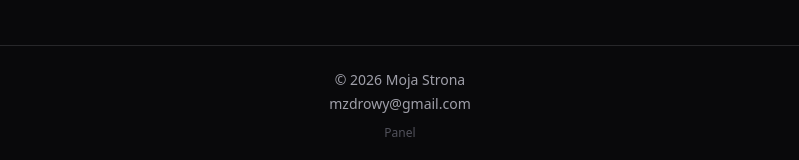
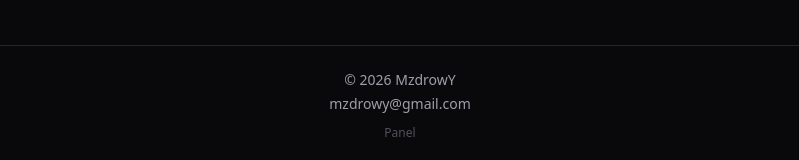
Before and after one commit to MzdrowY/mzdrowy.github.io, a Next.js app: page / in a window 1280 px wide. Shown: the part 919-1079 px from the top of the page, without its empty margins (240-1039 px from the left). Built offline with nearby package versions, Linux system fonts and the light colour scheme; no server answers.

Commit message:
Fix footer: Moja Strona → MzdrowY

```diff
--- a/src/app/layout.tsx
+++ b/src/app/layout.tsx
@@ -66,7 +66,7 @@
         <VisitTracker />
         <main className="flex-1">{children}</main>
         <footer className="border-t border-zinc-800 py-6 text-center text-sm text-zinc-400">
-          <p>&copy; {new Date().getFullYear()} Moja Strona</p>
+          <p>&copy; {new Date().getFullYear()} MzdrowY</p>
           <p className="mt-1"><a href="mailto:mzdrowy@gmail.com" className="hover:text-zinc-300 transition-colors">mzdrowy@gmail.com</a></p>
           <p className="mt-2"><a href="/admin" className="text-xs text-zinc-600 hover:text-zinc-400 transition-colors">Panel</a></p>
         </footer>
```
